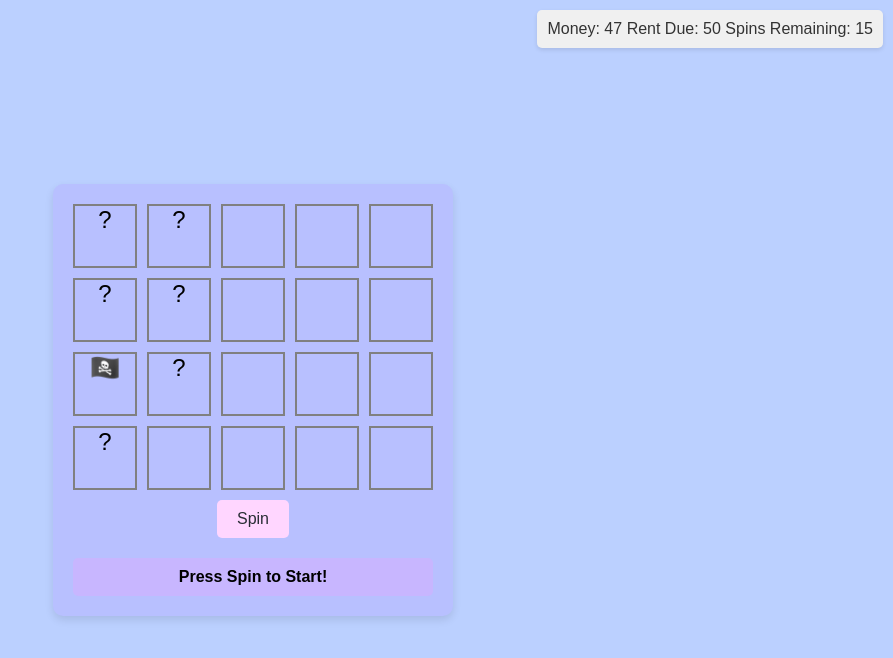
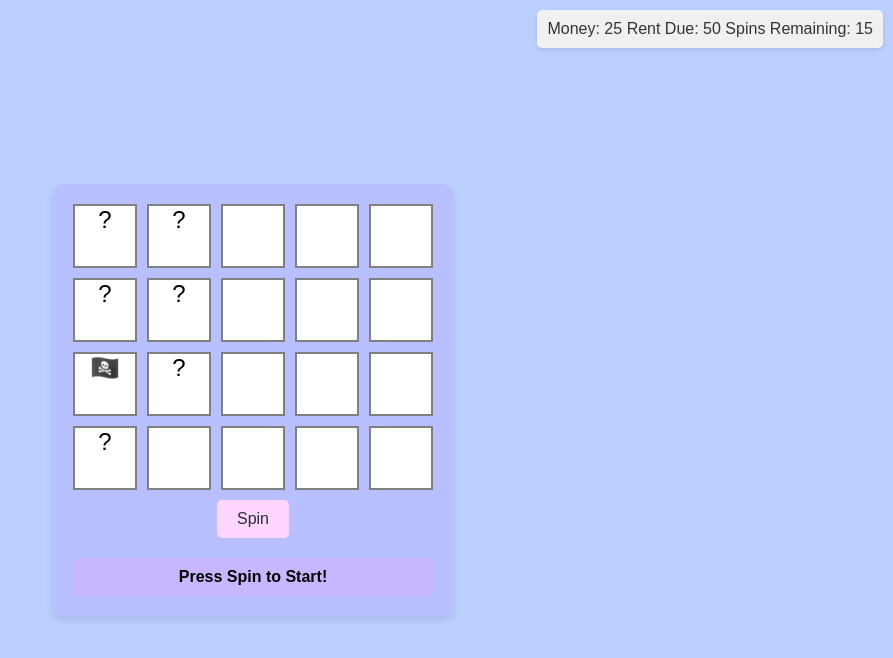
Before and after one commit to madbailey/JavaScriptSlots, a website with bundled scripts: page index.html in a window 1280 px wide. Both pictures are taken after a click on the button "Spin". Shown: the whole page, without its empty margins (387-1280 px from the left). Built offline with nearby package versions, Linux system fonts and the light colour scheme.

Commit message:
improved spin function

```diff
--- a/src/scripts/game.js
+++ b/src/scripts/game.js
@@ -38,18 +38,18 @@ class Game {
         this.grid.clearGrid();
         this.currentSpin++;
         this.grid.placeSymbols(); //place symbols before the timeout
-        // Simulate spinning duration (important for visual feedback)
-        setTimeout(() => {
-             this.grid.calculateScores();
+
+        // Trigger the spinReels animation
+        this.grid.spinReels().then(() => { // Await completion of animation
+            this.grid.calculateScores();
             this.grid.render(); // Update the grid display
             this.grid.updateReels(); //update the UI
             this.setState(GameState.SCORING);
             setTimeout(() => {
-                 this.showResult();
-             }, 1000); // Wait 2 second to move to result
+                this.showResult();
+            }, 1000);
+        });
 
-
-        }, 1000);  // 2 seconds of spinning (adjust as needed)
     }
 
 
--- a/src/styles/slotmachine.css
+++ b/src/styles/slotmachine.css
@@ -44,6 +44,7 @@ body {
   .reel {
     position: relative;
     overflow: hidden;
+    background: white;
     width: 60px;
     height: 60px;
     border: 2px solid gray;
@@ -53,7 +54,7 @@ body {
 }
 
   .reel-content {
-    position: absolute;
+    position: relative;
     transition: transform 0.3s ease-out;
     height: auto;
     font-size: 24px;
```
